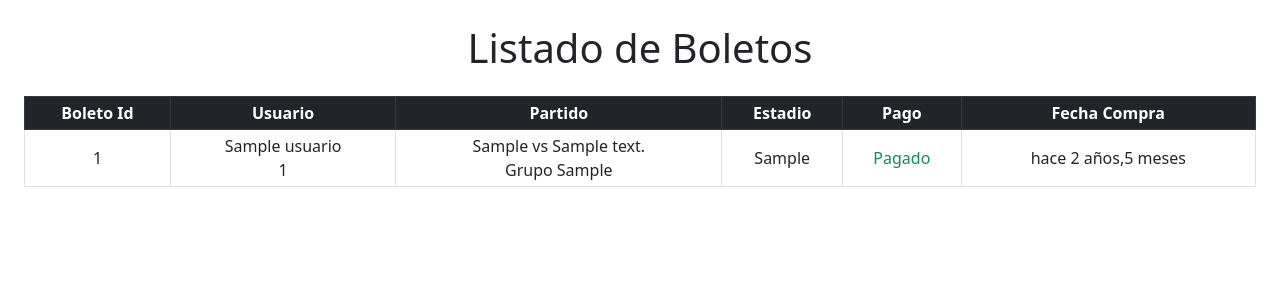
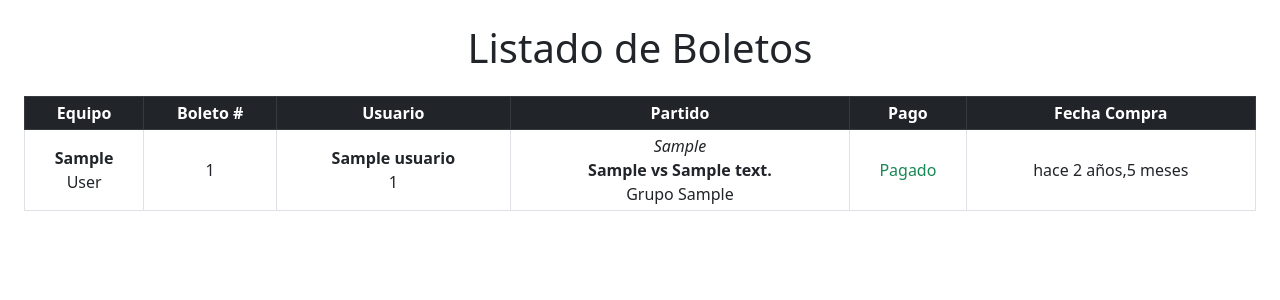
Before and after one commit to jlimas/yalo-conecta-api, a Django app: page /boletos in a window 1280 px wide. Shown: the top 300 px of the page. Run offline with Django 4.2, Linux system fonts and the light colour scheme; tables that the repository leaves empty hold one stand-in row (values such as "Sample post").

Commit message:
Add tenant to the tickets/users

```diff
--- a/api/html_views.py
+++ b/api/html_views.py
@@ -25,7 +25,7 @@ def recursos(request):
 
 
 def boletos(request):
-    boletos = Boleto.objects.order_by("-fecha_compra")
+    boletos = Boleto.objects.order_by("-fecha_compra").prefetch_related("tenant")
     return render(request, "boletos.html", {"boletos": boletos})
 
 
--- a/api/models.py
+++ b/api/models.py
@@ -1,11 +1,15 @@
 from datetime import datetime
 
+from django.conf import settings
 from django.db import models
 
 
 class Usuario(models.Model):
     id = models.CharField(max_length=20, primary_key=True)
     nombre = models.CharField(max_length=100)
+    tenant = models.ForeignKey(
+        settings.AUTH_USER_MODEL, on_delete=models.CASCADE, blank=False, null=True
+    )
 
     def __str__(self):
         return self.nombre
@@ -27,6 +31,9 @@ class Boleto(models.Model):
     partido = models.ForeignKey(Partido, on_delete=models.CASCADE)
     pagado = models.BooleanField(default=False)
     fecha_compra = models.DateTimeField(auto_now_add=True)
+    tenant = models.ForeignKey(
+        settings.AUTH_USER_MODEL, on_delete=models.CASCADE, blank=False, null=True
+    )
 
     def __str__(self):
         return f"Boleto {self.usuario} Partido: {self.partido}"
--- a/api/views.py
+++ b/api/views.py
@@ -1,5 +1,5 @@
 from django.contrib.postgres.search import SearchVector
-from rest_framework import status
+from rest_framework import serializers, status
 from rest_framework.response import Response
 from rest_framework.viewsets import ModelViewSet, ViewSet
 
--- a/templates/boletos.html
+++ b/templates/boletos.html
@@ -24,10 +24,10 @@
     <table class="table table-sm table-bordered align-middle">
       <thead class="table-dark">
         <tr>
-          <th>Boleto Id</th>
+          <th>Equipo</th>
+          <th>Boleto #</th>
           <th>Usuario</th>
           <th>Partido</th>
-          <th>Estadio</th>
           <th>Pago</th>
           <th>Fecha Compra</th>
         </tr>
@@ -35,10 +35,18 @@
 
       {% for boleto in boletos %}
       <tr>
+        <td>
+          <div class="fw-bold">
+            {{boleto.tenant.first_name}}
+          </div>
+          <div>
+            {{boleto.tenant.last_name}}
+          </div>
+        </td>
         <td>{{boleto.id}}</td>
         <td>
           <div>
-            {{boleto.usuario.nombre}}
+            <strong>{{boleto.usuario.nombre}}</strong>
           </div>
           <div class="fw-light">
             {{boleto.usuario.id}}
@@ -46,15 +54,17 @@
         </td>
 
         <td>
+          <div class="fst-italic">
+            {{boleto.partido.estadio}}
+          </div>
           <div>
-            {{boleto.partido}}
+            <strong>{{boleto.partido}}</strong>
           </div>
           <div class="fw-light">
             Grupo {{boleto.partido.grupo}}
           </div>
         </td>
 
-        <td>{{boleto.partido.estadio}}</td>
         {% if boleto.pagado %}
         <td class="text-success">Pagado</td>
         {% else %}
```
Also changed, not shown: api/admin.py (+5 -2 lines), api/serializers.py (+9 -1 lines), api/migrations/0012_boleto_tenant_partido_tenant_usuario_tenant.py (added), api/migrations/0013_remove_partido_tenant.py (added).
